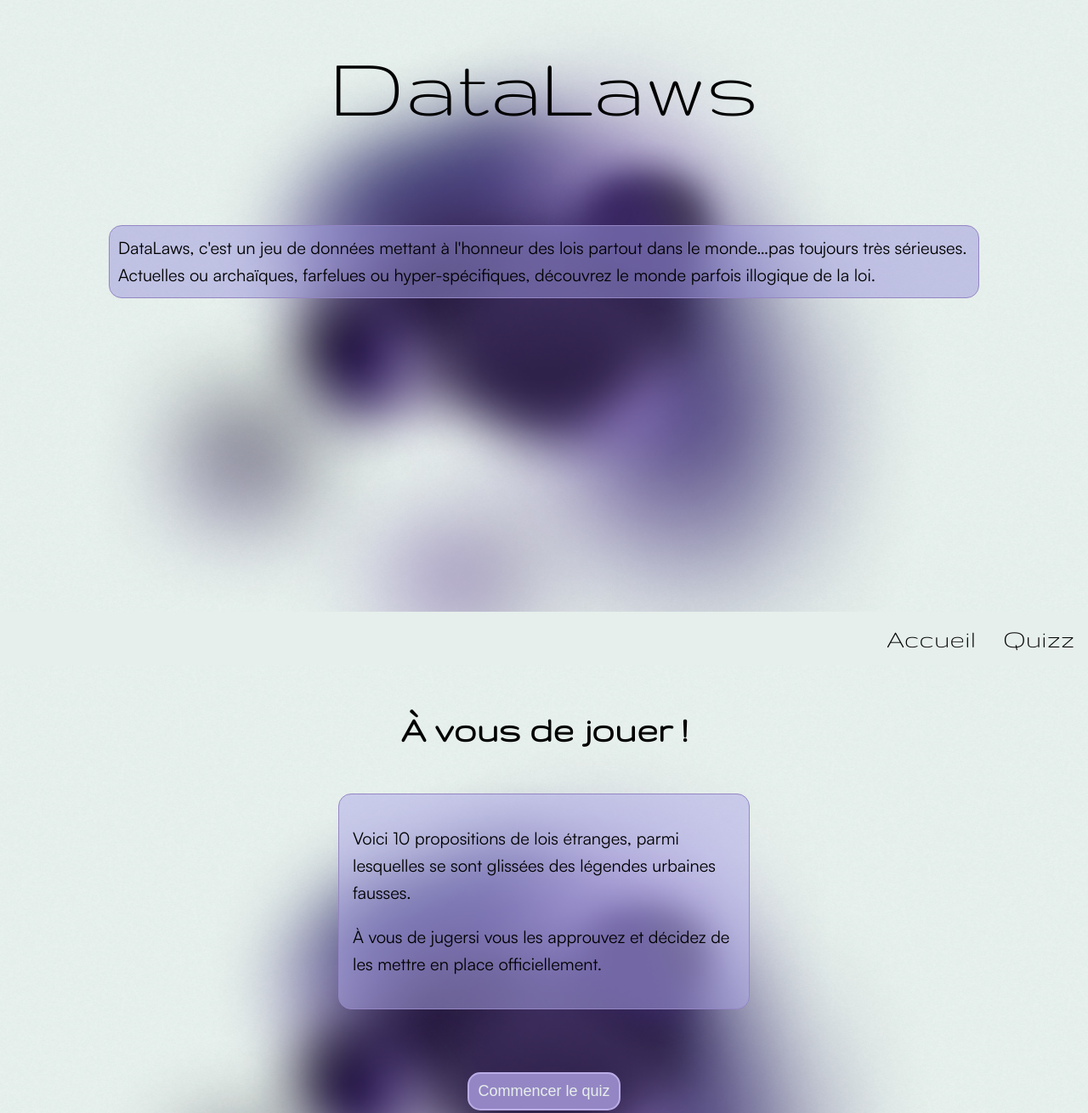
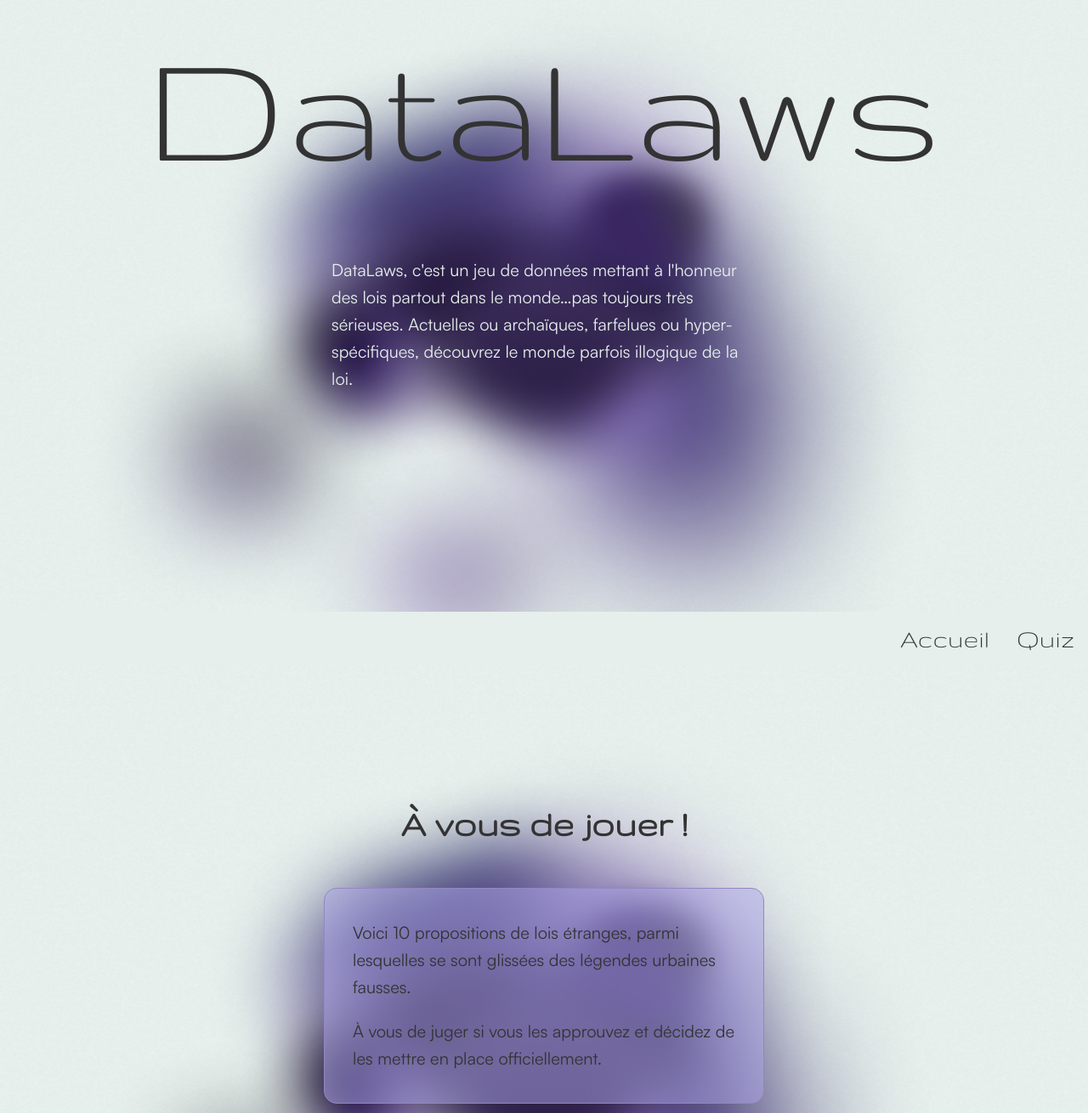
Before and after one commit to loizodwt/DATALAW, a website with bundled scripts: page src/index.html in a window 1280 px wide. Shown: the part 80-1390 px from the top of the page at 85% size. Built offline with nearby package versions, Linux system fonts and the light colour scheme.

Commit message:
media queries main + changement de couleur

```diff
--- a/src/index.html
+++ b/src/index.html
@@ -41,7 +41,7 @@
       <nav class="nav">
         <ul class="nav__ul">
           <li><a href="/index.html" class="nav__el">Accueil</a></li>
-          <li><a href="/quizz.html" class="nav__el">Quizz</a></li>
+          <li><a href="/quizz.html" class="nav__el">Quiz</a></li>
         </ul>
       </nav>
     </section>
@@ -54,7 +54,7 @@
       <h2 class="introquiz__h2">À vous de jouer&nbsp;!</h2>
       <div class="introquiz__glass">
         <p>Voici 10 propositions de lois étranges, parmi lesquelles se sont glissées des légendes urbaines fausses.</p>
-        <p>À vous de jugersi vous les approuvez et décidez de les mettre en place officiellement.</p>
+        <p>À vous de juger si vous les approuvez et décidez de les mettre en place officiellement.</p>
       </div>
       <button class="introquiz__btn"> <a href="./quizz.html"></a>Commencer le quiz</button>
     </section>
--- a/src/scripts/app.js
+++ b/src/scripts/app.js
@@ -293,6 +293,11 @@ animation();
 canvas.addEventListener('mousemove', canvasMouseOver);
 
 
+
+
+
+
+
 import { gsap } from "gsap";
 
 document.addEventListener('DOMContentLoaded', function () {
--- a/src/styles/app.scss
+++ b/src/styles/app.scss
@@ -74,7 +74,7 @@ body {
   }
   &__el {
     list-style: none;
-    color: black;
+    color: #333333;
     font-family: gruppo;
     margin: 0 16px;
   }
@@ -106,6 +106,7 @@ body {
     font-size: 34px;
     text-align: center;
     font-family: gruppo;
+    color: #333333;
     font-weight: lighter;
   }
   &__txt {
@@ -114,6 +115,7 @@ body {
     font-family: sato;
     line-height: 1.6;
     margin: auto;
+    color: #333333;
     margin-top: 111px;
     justify-content: center;
 
@@ -147,6 +149,7 @@ body {
     margin-top: 0px;
     text-align: center;
     padding-top: 54px;
+    color: #333333;
   }
 
   &__glass {
@@ -156,7 +159,7 @@ body {
     border-radius: 15px;
     backdrop-filter: blur(15);
     justify-content: center;
-    padding: 16px;
+    padding: 16px 33px;
     margin: 0% auto;
     z-index: 8;
     align-items: center;
@@ -165,19 +168,21 @@ body {
 
     p {
       font-family: sato;
-      font-size: 18px;
+    color: #333333;
+    font-size: 18px;
       line-height: 1.6;
     }
   }
   &__btn {
     display: flex;
     font-size: 18px;
-    background-color: #9486c4;
-    border: 2px solid #bbaee7;
+    background-color: rgba(173, 168, 233, 0.5);
+    backdrop-filter: blur(5);
+    border: 2px solid #9486c4;
     border-radius: 15px;
     margin: 74px auto auto auto;
     justify-content: center;
-    color: #E6EFEB;
+    color: black;
     padding: 10px;
     font-weight: lighter;
     cursor: pointer;
@@ -235,6 +240,7 @@ a {
     }
     &__txt {
       font-size: 20px;
+      max-width: 600px;
     }
     &__content {
       width: 80%;
@@ -255,3 +261,25 @@ a {
     }
   }
 }
+
+@media (min-width: 1225px) {
+  .main {
+
+    &__txt {
+      margin-top: 100px;
+      background: none;
+      border: none;
+      color: #E6EFEB;
+      max-width: 500px;
+    }
+    &__title {
+      font-size: 200px;
+      line-height: 0%;
+      width: 100%;
+    }
+  }
+
+  .introquiz {
+    padding-top: 111px;
+  }
+}
```
Also changed, not shown: src/styles/app.css.
